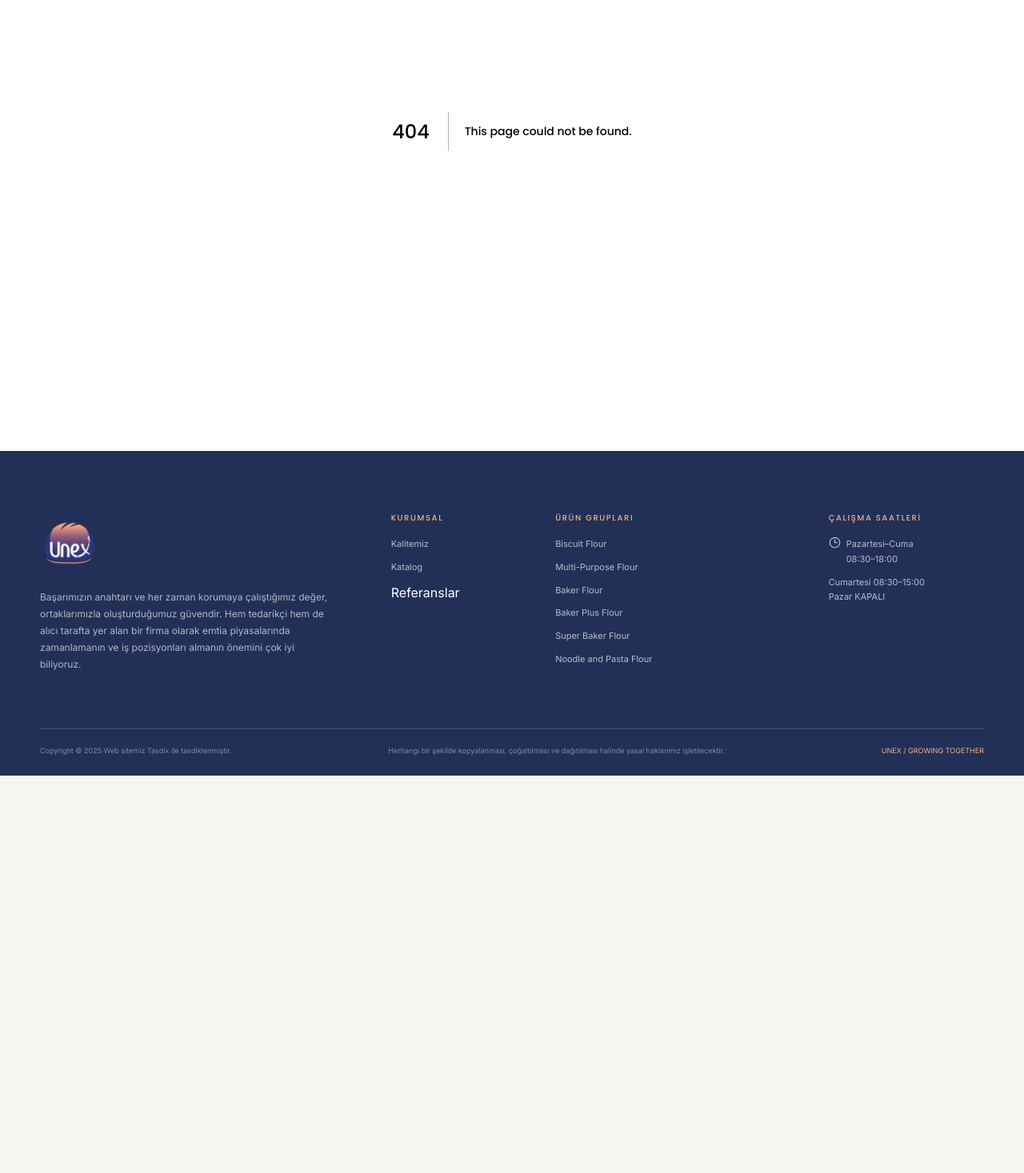
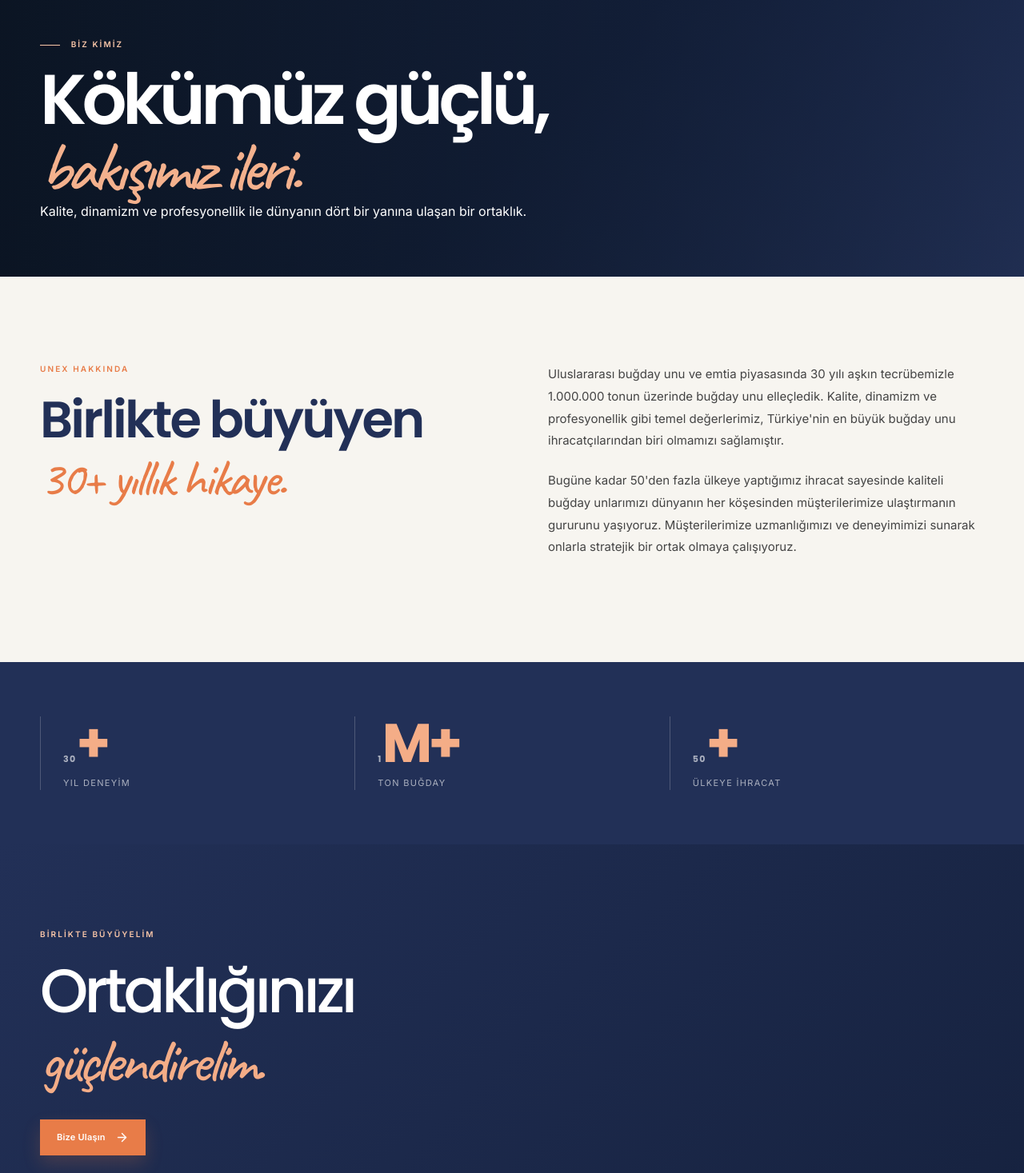
Before and after one commit to VolkanDurgut/UNEX-GIDA-SAN.-VE-T-C.LTD.-T-, a Next.js app: page /hakkimizda in a window 1280 px wide. Before the commit this address had no page. Shown: the part 236-1703 px from the top of the page at 80% size. Before the commit the page ends 1206 px from the top, so only its background shows below. Built offline with nearby package versions, Linux system fonts and the light colour scheme.

Commit message:
hakkimizda sayfasi eklendi

```diff
--- /dev/null
+++ b/app/hakkimizda/page.tsx
@@ -0,0 +1,68 @@
+import Link from 'next/link';
+import { ArrowRight } from 'lucide-react';
+import { PageHero } from '@/components/page-hero';
+import { Stats } from '@/components/stats';
+import { Reveal } from '@/components/motion-primitives';
+
+export default function AboutPage() {
+  return (
+    <main className="page-main">
+      <PageHero
+        eyebrow="BİZ KİMİZ"
+        title={
+          <>
+            Kökümüz güçlü,
+            <br />
+            <em>bakışımız ileri.</em>
+          </>
+        }
+        text="Kalite, dinamizm ve profesyonellik ile dünyanın dört bir yanına ulaşan bir ortaklık."
+      />
+
+      <section className="section-padding about-story">
+        <div className="container about-grid">
+          <Reveal direction="left">
+            <div>
+              <p className="eyebrow">UNEX HAKKINDA</p>
+              <h2>
+                Birlikte büyüyen
+                <br />
+                <em>30+ yıllık hikaye.</em>
+              </h2>
+            </div>
+          </Reveal>
+          <Reveal direction="right" delay={0.1}>
+            <div className="body-copy">
+              <p>
+                Uluslararası buğday unu ve emtia piyasasında 30 yılı aşkın tecrübemizle 1.000.000 tonun üzerinde
+                buğday unu elleçledik. Kalite, dinamizm ve profesyonellik gibi temel değerlerimiz, Türkiye&apos;nin
+                en büyük buğday unu ihracatçılarından biri olmamızı sağlamıştır.
+              </p>
+              <p>
+                Bugüne kadar 50&apos;den fazla ülkeye yaptığımız ihracat sayesinde kaliteli buğday unlarımızı
+                dünyanın her köşesinden müşterilerimize ulaştırmanın gururunu yaşıyoruz. Müşterilerimize
+                uzmanlığımızı ve deneyimimizi sunarak onlarla stratejik bir ortak olmaya çalışıyoruz.
+              </p>
+            </div>
+          </Reveal>
+        </div>
+      </section>
+
+      <Stats />
+
+      <section className="cta-block">
+        <Reveal className="container">
+          <p className="eyebrow light">BİRLİKTE BÜYÜYELİM</p>
+          <h2>
+            Ortaklığınızı
+            <br />
+            <em>güçlendirelim.</em>
+          </h2>
+          <Link href="/iletisim" className="button button-gold">
+            Bize Ulaşın <ArrowRight size={17} />
+          </Link>
+        </Reveal>
+      </section>
+    </main>
+  );
+}
--- /dev/null
+++ b/components/page-hero.tsx
@@ -0,0 +1,27 @@
+import { ReactNode } from 'react';
+import { Reveal } from './motion-primitives';
+
+export function PageHero({
+  eyebrow,
+  title,
+  text,
+}: {
+  eyebrow: string;
+  title: ReactNode;
+  text: string;
+}) {
+  return (
+    <section className="page-hero">
+      <div className="page-hero-shade" />
+      <div className="container page-hero-content">
+        <Reveal>
+          <p className="eyebrow light">
+            <span /> {eyebrow}
+          </p>
+          <h1>{title}</h1>
+          <p>{text}</p>
+        </Reveal>
+      </div>
+    </section>
+  );
+}
--- /dev/null
+++ b/components/stats.tsx
@@ -0,0 +1,55 @@
+'use client';
+
+import { motion, useInView, useMotionValue, useTransform, animate } from 'framer-motion';
+import { useEffect, useRef } from 'react';
+import { stats } from '@/lib/data';
+
+function splitNumber(raw: string): { number: number; suffix: string } {
+  const match = raw.match(/^(\d+)(.*)$/);
+  if (!match) return { number: 0, suffix: raw };
+  return { number: Number(match[1]), suffix: match[2] };
+}
+
+function Counter({ value }: { value: string }) {
+  const { number, suffix } = splitNumber(value);
+  const ref = useRef<HTMLSpanElement>(null);
+  const inView = useInView(ref, { once: true, amount: 0.6 });
+  const count = useMotionValue(0);
+  const rounded = useTransform(count, (latest) => Math.round(latest));
+
+  useEffect(() => {
+    if (inView) {
+      const controls = animate(count, number, { duration: 1.4, ease: 'easeOut' });
+      return () => controls.stop();
+    }
+  }, [inView, number, count]);
+
+  return (
+    <strong ref={ref}>
+      <motion.span>{rounded}</motion.span>
+      {suffix}
+    </strong>
+  );
+}
+
+export function Stats() {
+  return (
+    <section className="stats">
+      <div className="container stats-grid">
+        {stats.map(([number, label], index) => (
+          <motion.div
+            className="stat"
+            key={label}
+            initial={{ opacity: 0, y: 20 }}
+            whileInView={{ opacity: 1, y: 0 }}
+            viewport={{ once: true, amount: 0.4 }}
+            transition={{ duration: 0.6, delay: index * 0.12 }}
+          >
+            <Counter value={number} />
+            <span>{label}</span>
+          </motion.div>
+        ))}
+      </div>
+    </section>
+  );
+}
```
